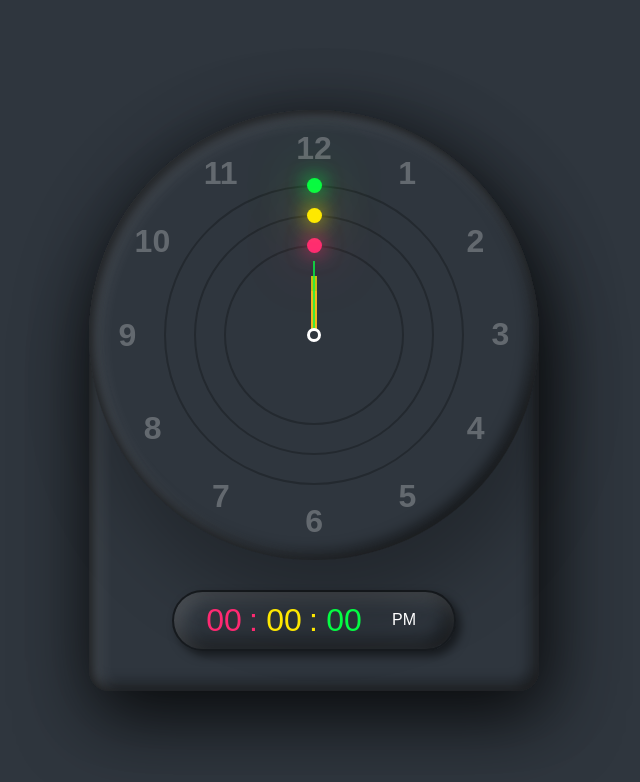
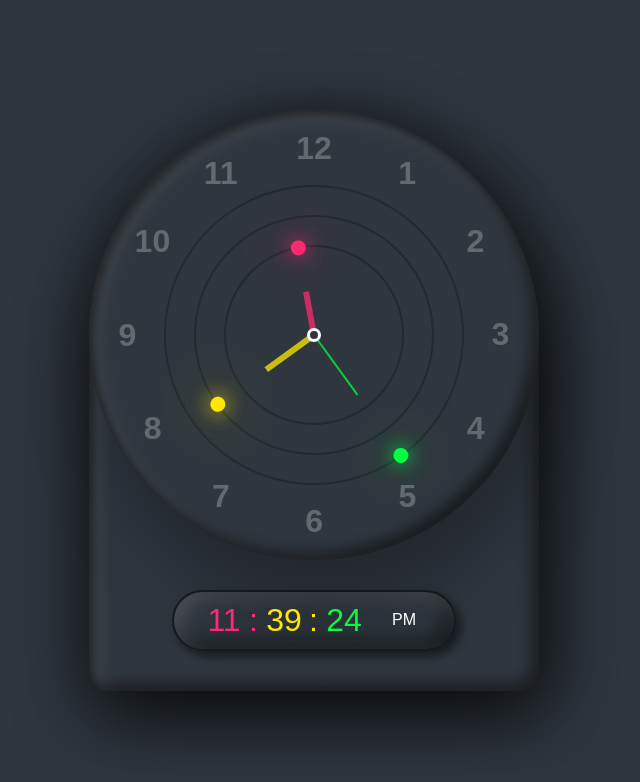
Before and after one commit to Olamixoxo/project1, a plain HTML site: page index.html in a window 1280 px wide. Shown: the whole page, without its empty margins (326-966 px from the left). Drawn offline with Linux system fonts and the light colour scheme; files that its build step writes are made by us from their sources.

Commit message:
Update index.html

```diff
--- a/index.html
+++ b/index.html
@@ -4,7 +4,7 @@
   <meta charset="UTF-8">
   <meta name="viewport" content="width=device-width, initial-scale=1.0">
   <title>clock</title>
-  <link rel="stylesheet" href="./styles/clock.css">
+  <link rel="stylesheet" href="clock.css">
 </head>
 <body>
   <div class="container">
@@ -37,7 +37,7 @@
 </div>
 
 </div>
-<script src="./java/clock.js">
+<script src="clock.js">
 </script>
 </body>
 </html>
```
